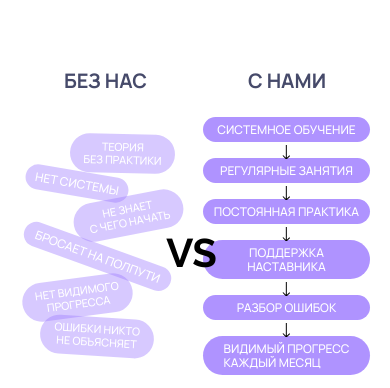
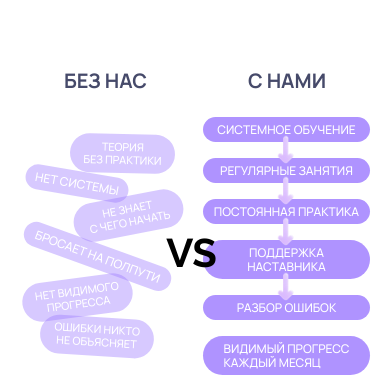
Before and after one commit to rafailvv/innoprog-website, a React (Vite) app: page / in a window 390 px wide. Shown: the part 7620-8008 px from the top of the page. Built offline with nearby package versions, Linux system fonts and the light colour scheme.

Commit message:
Match mobile with-us arrows to desktop

```diff
--- a/src/imports/MainScreenMobile/MainScreenMobile.tsx
+++ b/src/imports/MainScreenMobile/MainScreenMobile.tsx
@@ -2,6 +2,7 @@ import svgPaths from "./svg-paths";
 import imgGain from "../MainScreenDesktop/559076f97b29b552f98b8ef64abca31d3d16d281.opt.webp";
 import img70211AppleMockupProDriveAirLaptopsDisc1 from "../MainScreenDesktop/apple-mockup-pro-drive-air.opt.webp";
 import imgImage118 from "../MainScreenDesktop/8203cbb984ade08a409e3cb123b62173d36af946.opt.webp";
+import imgWithUsArrow from "../MainScreenDesktop/031fb2cc26a5ba0b51db501faeceecc6efad82f1.opt.webp";
 import imgImage119 from "../MainScreenDesktop/ba565c24ba9ea8905f81d42c3313cf70fe810e53.opt.webp";
 import imgRectangle40082 from "../MainScreenDesktop/100b51f7b19a210b3de8eadf6abcf10392a9da09.teacher.webp";
 import imgRectangle40083 from "./teacher-grigoriy-mobile.webp";
@@ -2264,14 +2265,10 @@ function Frame140() {
 
 function WithUsArrow({ top }: { top: number }) {
   return (
-    <div className="absolute flex h-[14px] items-center justify-center left-[83px] pointer-events-none w-0" style={{ top }}>
-      <div className="flex-none rotate-90 skew-x-[-1.12deg]">
-        <div className="h-0 relative w-[14px]">
-          <div className="absolute inset-[-3.68px_-3.57%_-3.68px_0]">
-            <svg className="block size-full" fill="none" preserveAspectRatio="none" viewBox="0 0 14.5 7.36396">
-              <path d={svgPaths.p3b044f00} fill="var(--stroke-0, black)" id="Arrow 1" />
-            </svg>
-          </div>
+    <div className="absolute flex h-[28px] items-center justify-center left-[75.5px] pointer-events-none w-[15.5px]" style={{ top }}>
+      <div className="flex-none rotate-90">
+        <div className="h-[15.5px] relative w-[28px]" data-name="image 112">
+          <img alt="" decoding="async" loading="eager" className="absolute inset-0 max-w-none object-bottom pointer-events-none size-full" src={imgWithUsArrow} />
         </div>
       </div>
     </div>
@@ -2282,11 +2279,10 @@ function Group6() {
   return (
     <div className="grid-cols-[max-content] grid-rows-[max-content] inline-grid leading-[0] place-items-start relative shrink-0">
       <Frame140 />
-      <WithUsArrow top={28} />
-      <WithUsArrow top={69} />
-      <WithUsArrow top={110} />
-      <WithUsArrow top={165} />
-      <WithUsArrow top={206} />
+      <WithUsArrow top={19} />
+      <WithUsArrow top={60} />
+      <WithUsArrow top={101} />
+      <WithUsArrow top={156} />
     </div>
   );
 }
```
